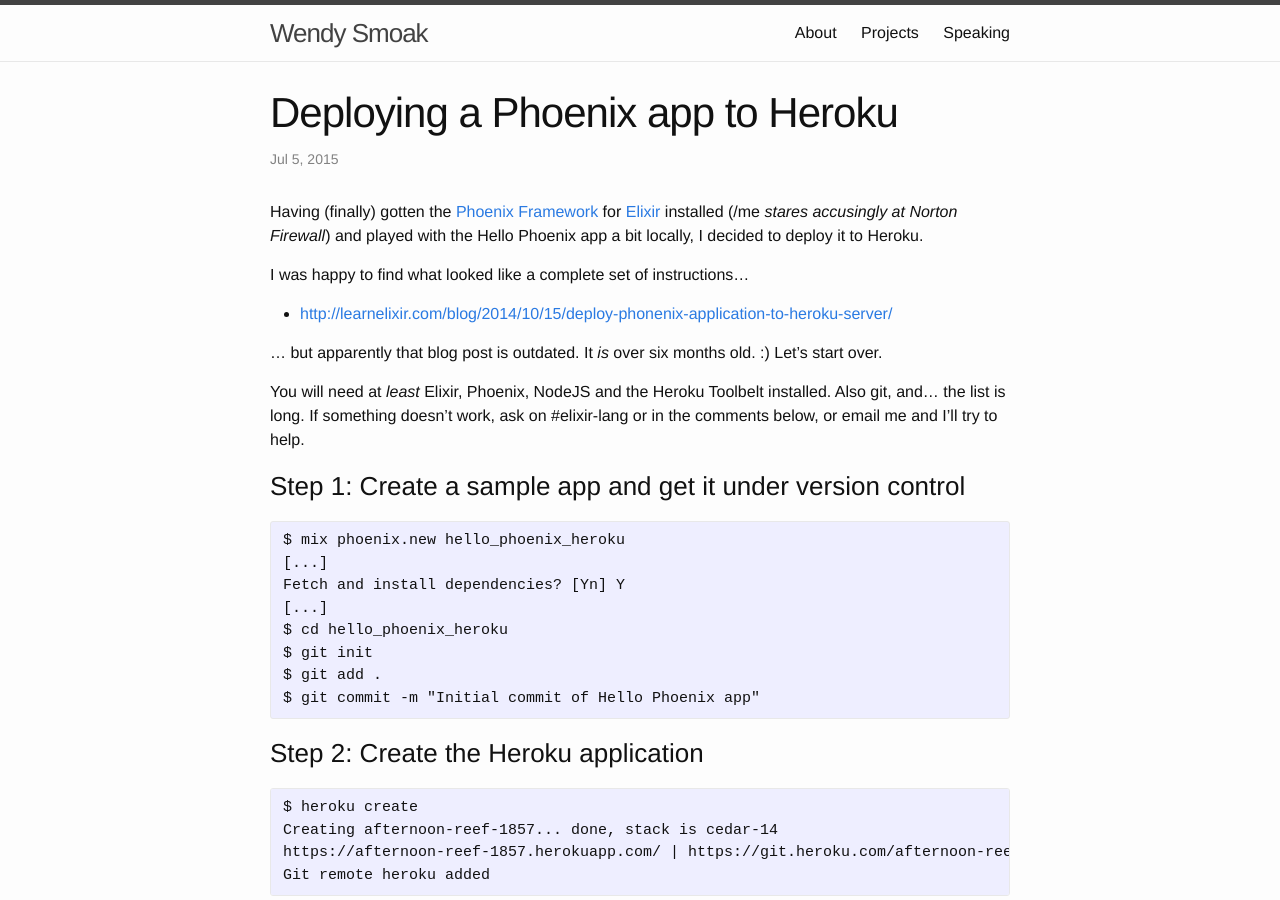
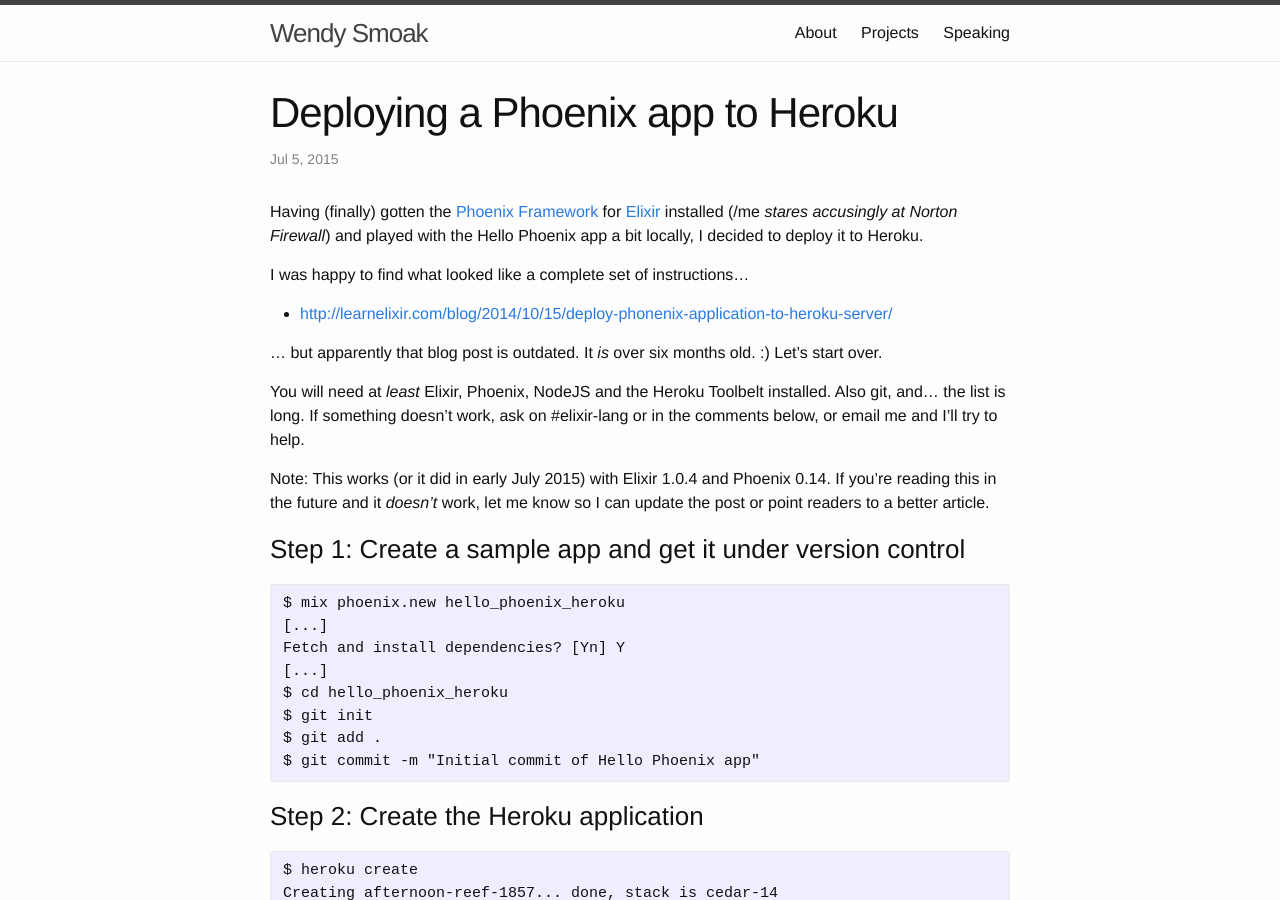
Before and after one commit to wsmoak/wsmoak.github.io, a Jekyll site: the page built from _posts/2015-07-05-phoenix-on-heroku.md, in a window 1280 px wide and 900 px high. Built offline with Jekyll 4.4.1, drawn with Linux system fonts in a browser that asks for light colours; comment, search, counter and statistics services are not loaded.

Commit message:
Add note about versions

```diff
--- a/_posts/2015-07-05-phoenix-on-heroku.md
+++ b/_posts/2015-07-05-phoenix-on-heroku.md
@@ -14,6 +14,8 @@
 ... but apparently that blog post is outdated.  It *is* over six months old. :) Let's start over.
 
 You will need at _least_ Elixir, Phoenix, NodeJS and the Heroku Toolbelt installed.  Also git, and... the list is long.  If something doesn't work, ask on #elixir-lang or in the comments below, or email me and I'll try to help.
+
+Note: This works (or it did in early July 2015) with Elixir 1.0.4 and Phoenix 0.14.  If you're reading this in the future and it _doesn't_ work, let me know so I can update the post or point readers to a better article.
 
 ### Step 1: Create a sample app and get it under version control
 
```
